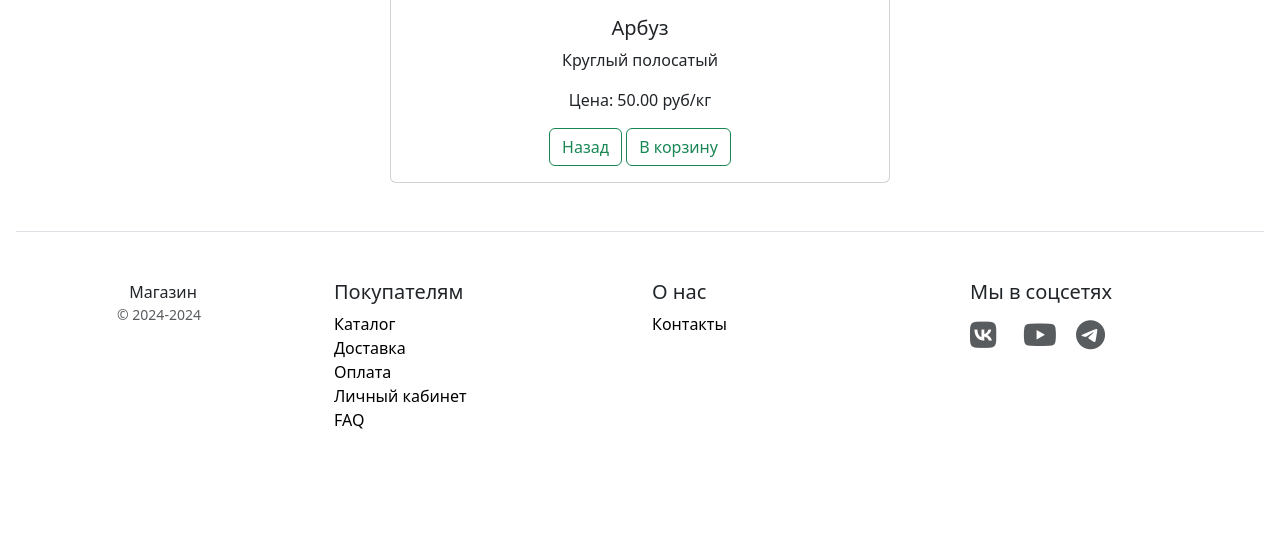
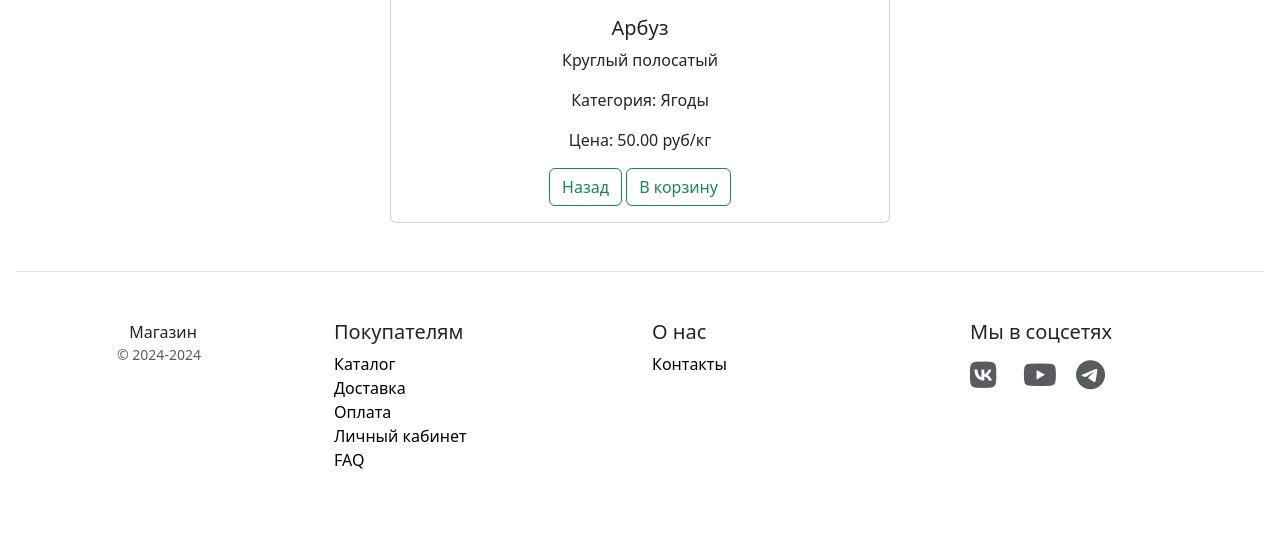
Before and after one commit to aleksandrasilina/django_hw, a Django app: page /catalog/13/ in a window 1280 px wide. Shown: the part 599-1159 px from the top of the page. Before the commit the page ends 1028 px from the top, so only its background shows below. Run offline with Django 5.2, Linux system fonts and the light colour scheme; data comes from the database, SQL or seed files in the repository; some libraries are stand-ins or nearby versions.

Commit message:
add product.category to product_detail.html

```diff
--- a/catalog/templates/product_detail.html
+++ b/catalog/templates/product_detail.html
@@ -9,6 +9,7 @@
             <div class="card-body">
                 <h5 class="card-title">{{ product.name }}</h5>
                 <p class="card-text">{{ product.description }}</p>
+                <p class="card-text">Категория: {{ product.category }}</p>
                 <p class="card-text">Цена: {{ product.price }} руб/кг</p>
                 <a href="{% url 'catalog:home' %}" class="btn btn-outline-success">Назад</a>
                 <a href="#" class="btn btn-outline-success">В корзину</a>
```
